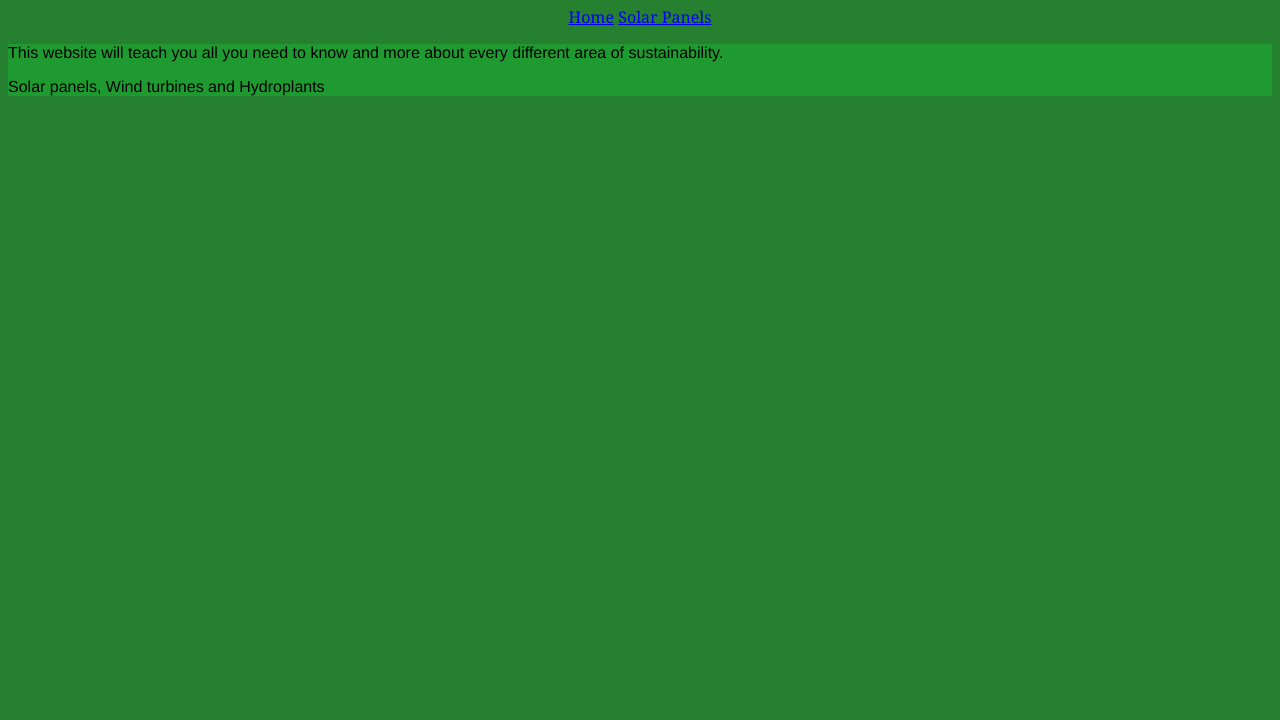
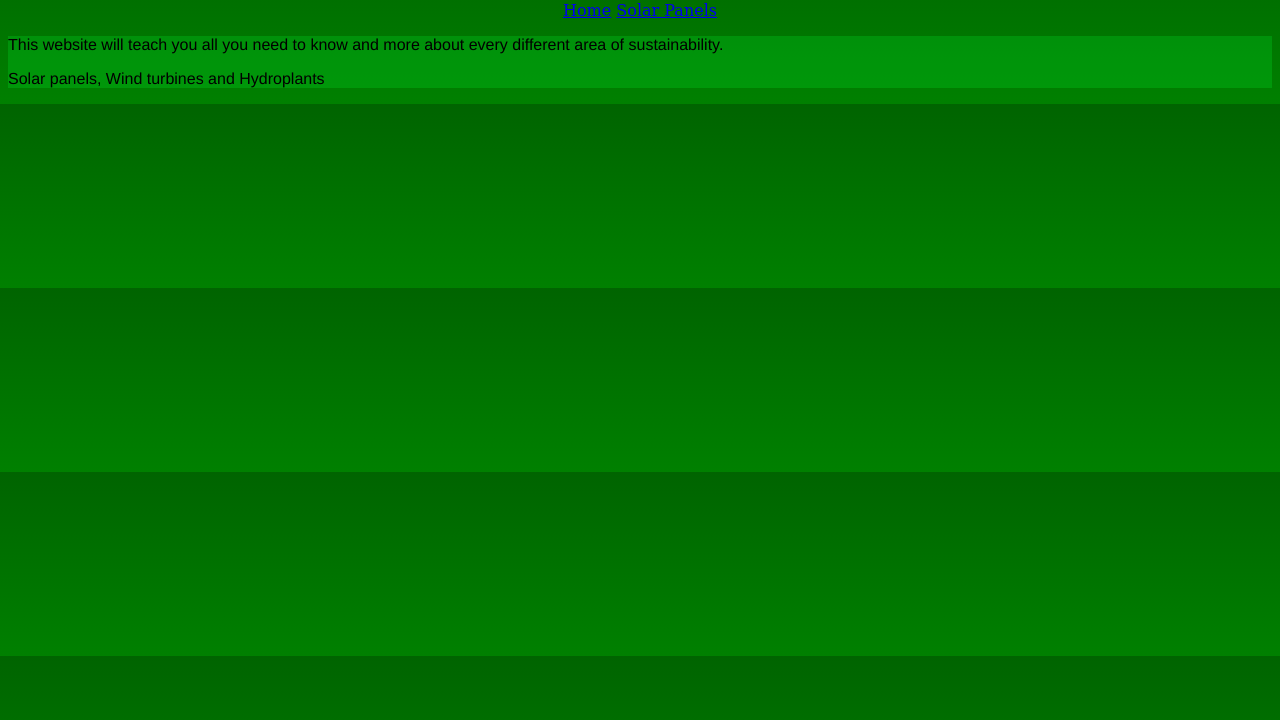
Before and after one commit to Nebrok/The-Green-Encyclopedia, a plain HTML site: page index.html in a window 1280 px wide. Shown: the part 80-800 px from the top of the page. Drawn offline with Linux system fonts and the light colour scheme.

Commit message:
Add files via upload

```diff
--- a/index.html
+++ b/index.html
@@ -12,7 +12,7 @@
 			<a href = "./index.html">Home</a>
 			<a href = "./solpan.html">Solar Panels</a>
 		</nav>
-		<div class = "wrapper1">
+		<div>
         	<p>This website will teach you all you need to know and more about every different area of sustainability.<br /></p>
 			<p>Solar panels, Wind turbines and Hydroplants</p>
 		</div>
--- a/standard.css
+++ b/standard.css
@@ -2,13 +2,13 @@
 
 
 body {
-	background-color:#258030;
-	font-family: Cambria, "Hoefler Text", "Liberation Serif", Times, "Times New Roman", "serif";
+	background: linear-gradient(darkgreen, green);
+	font-family: Constantia, "Lucida Bright", "DejaVu Serif", Georgia, "serif";
 
 }
 
 
-.wrapper1 {
+div {
 	margin: auto;
 	font-family: Gotham, "Helvetica Neue", Helvetica, Arial, "sans-serif";
 	background-color: rgba(0,255,51,0.20);
```
